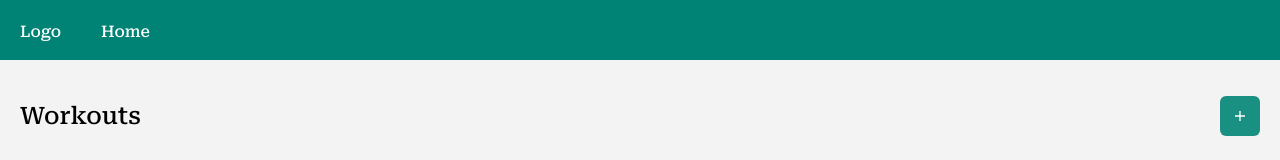
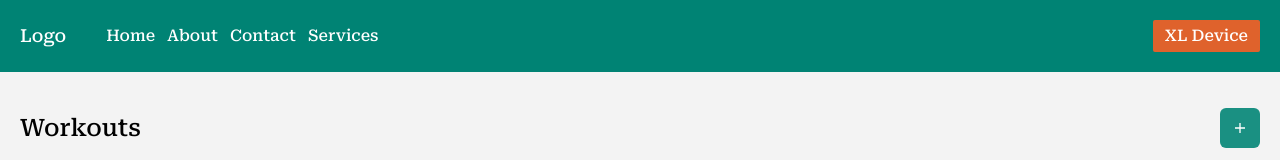
Before and after one commit to russellbanares322/mern-crud, a React (Vite) app in the folder frontend/: page / in a window 1280 px wide. Shown: the top 160 px of the page. Built offline with nearby package versions, Linux system fonts and the light colour scheme; no server answers.

Commit message:
feat: create separate folder for navbar component

```diff
--- a/frontend/src/App.jsx
+++ b/frontend/src/App.jsx
@@ -1,5 +1,5 @@
 import { Routes, Route } from "react-router-dom";
-import Navbar from "./components/Navbar";
+import Navbar from "./components/navbar/Navbar";
 import Home from "./pages/Home";
 
 function App() {
--- a/frontend/src/components/Navbar.jsx
+++ /dev/null
@@ -1,17 +0,0 @@
-import React from "react";
-import { Link } from "react-router-dom";
-
-const Navbar = () => {
-  return (
-    <nav className="h-[60px] w-full bg-[#008374] py-5 px-5">
-      <div className="flex flex-row text-white">
-        <p className="mr-10 cursor-pointer">Logo</p>
-        <Link to="/">
-          <p className="cursor-pointer">Home</p>
-        </Link>
-      </div>
-    </nav>
-  );
-};
-
-export default Navbar;
--- /dev/null
+++ b/frontend/src/components/navbar/Navbar.jsx
@@ -0,0 +1,22 @@
+import React from "react";
+
+const Navbar = () => {
+  return (
+    <nav className="bg-[#008374] p-5 text-white md:flex md:items-center md:justify-start">
+      <div>
+        <p className="mr-10 cursor-pointer text-lg">Logo</p>
+      </div>
+      <ul className="gap-3 md:mr-auto md:flex md:items-center">
+        <li>Home</li>
+        <li>About</li>
+        <li>Contact</li>
+        <li>Services</li>
+      </ul>
+      <button className="rounded-sm bg-orange px-3 py-1 text-[1rem] md:visible">
+        XL Device
+      </button>
+    </nav>
+  );
+};
+
+export default Navbar;
--- a/frontend/tailwind.config.cjs
+++ b/frontend/tailwind.config.cjs
@@ -6,6 +6,10 @@ module.exports = {
     fontFamily: {
       sans: ["Roboto Serif", "serif"],
     },
+    colors: {
+      orange: "#DF622C",
+      white: "#ffffff",
+    },
   },
   plugins: [],
 };
```
